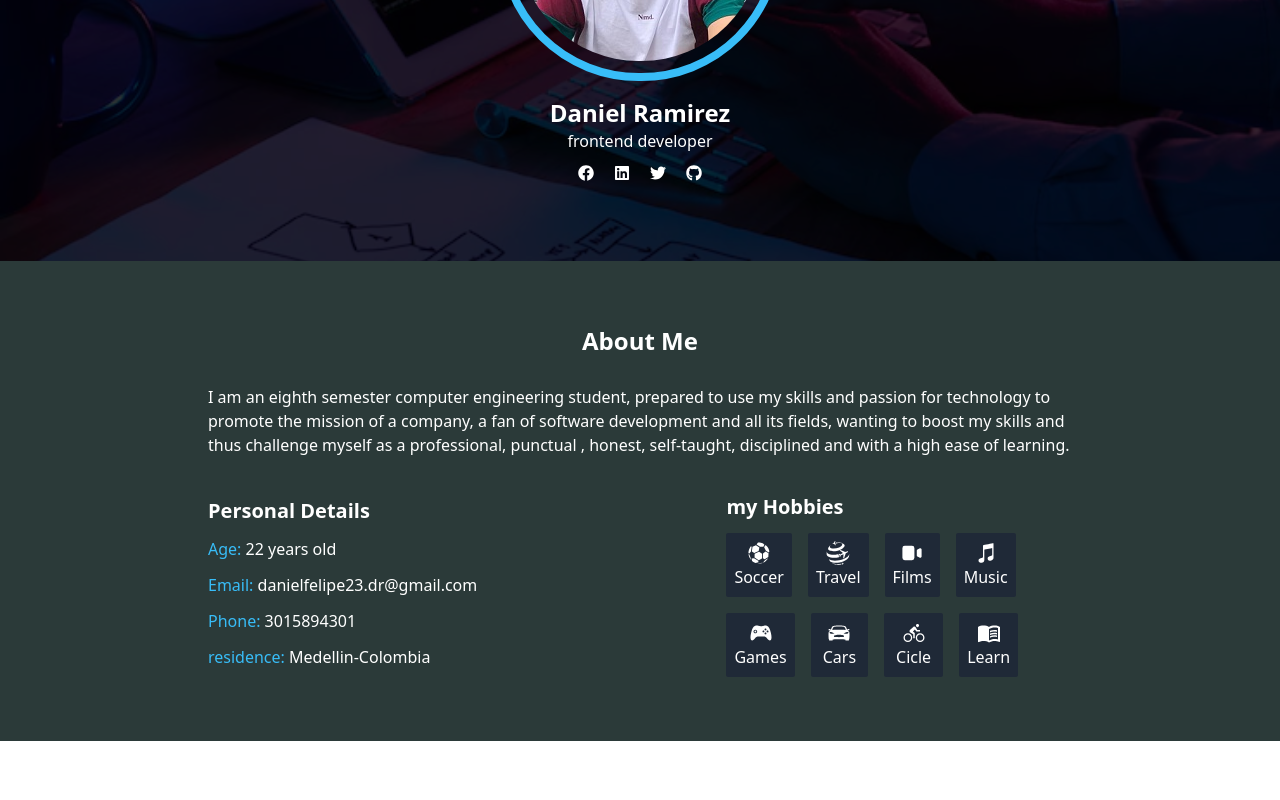
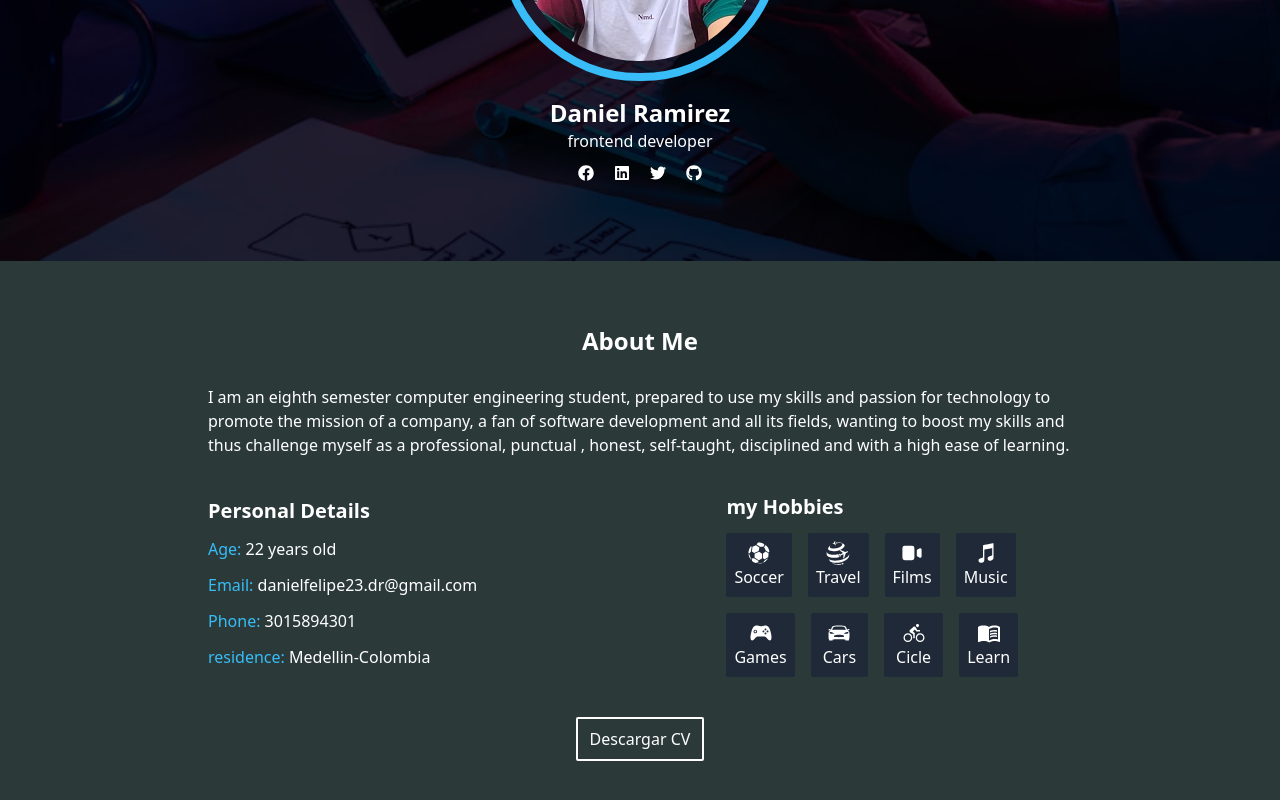
Before and after one commit to DanielRamirez1023/Daniel_Ramirez_G, a React (Create React App) app: page / in a window 1280 px wide. Shown: the part 352-1152 px from the top of the page. Before the commit the page ends 1093 px from the top, so only its background shows below. Built offline with nearby package versions, Linux system fonts and the light colour scheme.

Commit message:
added button to dowload cv

```diff
--- a/src/components/AboutMe.jsx
+++ b/src/components/AboutMe.jsx
@@ -9,6 +9,7 @@ import {
   IoMdBicycle,
 } from "react-icons/io";
 import { MdMenuBook } from "react-icons/md";
+import pdf from "../images/CV_DanielRamirez.pdf";
 
 function AboutMe() {
   return (
@@ -80,6 +81,16 @@ function AboutMe() {
           </div>
         </div>
       </div>
+      <button className="bg-primary text-white border-2 border-white hover:border-secondary hover:text-secondary  px-3 py-2 rounded-sm my-4 sm:mt-10">
+        <a
+          href={pdf}
+          target="_blank"
+          rel="noopener noreferrer"
+          download="CV_Daniel_Ramirez.pdf"
+        >
+          Descargar CV
+        </a>
+      </button>
     </section>
   );
 }
```
Also changed, not shown: 1 other file (tests, documents, lock files or other folders).
